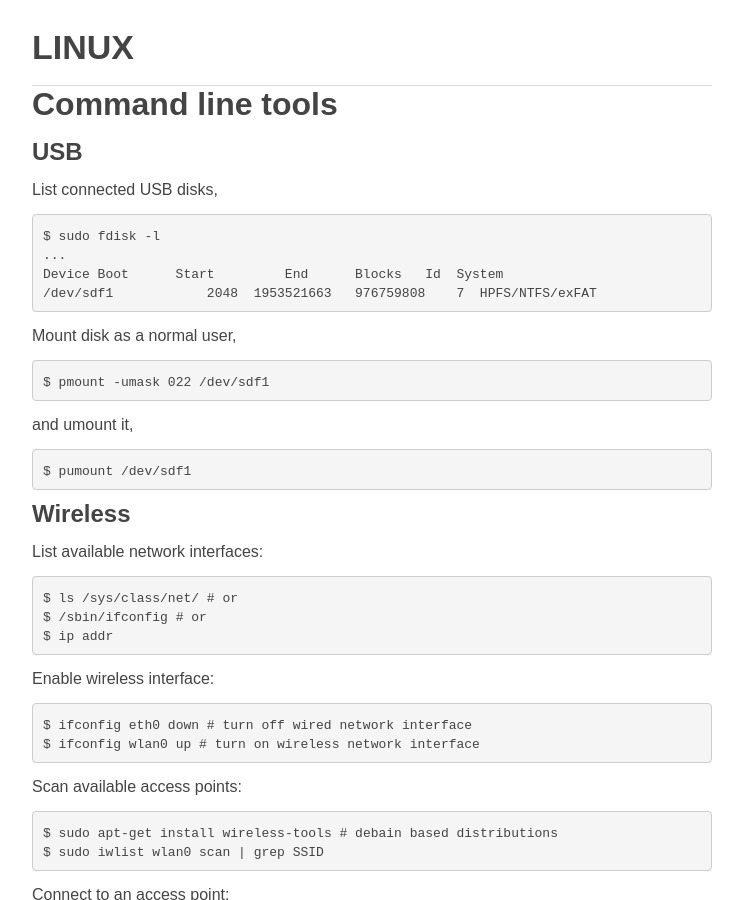
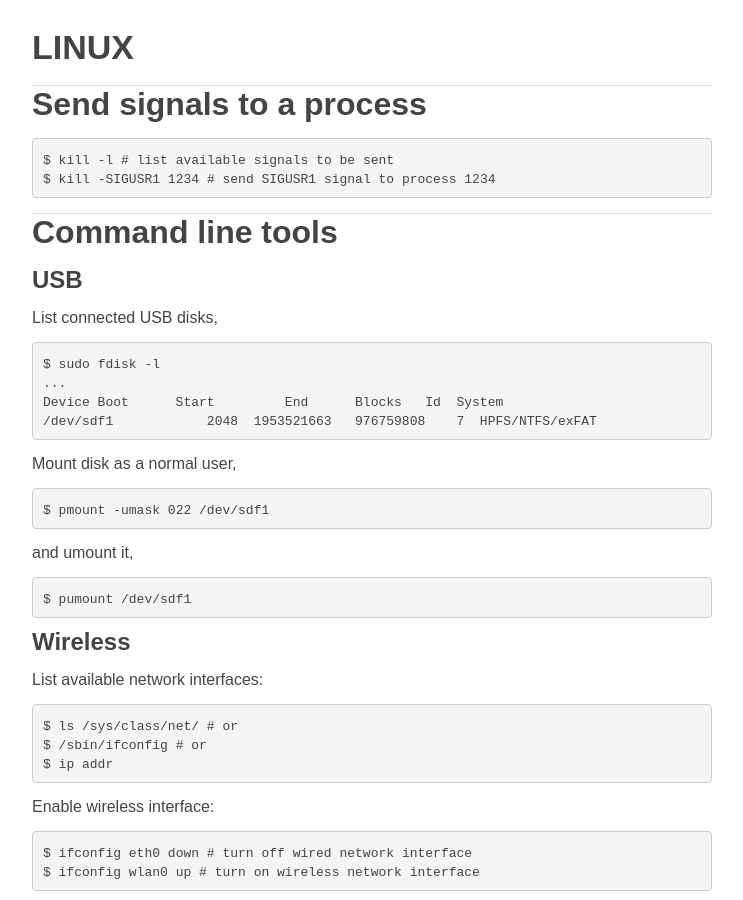
Before and after one commit to jintonic/jintonic.github.io, a Jekyll site: the page built from cs/linux/index.md, in a window 1280 px wide and 900 px high. Shown: the whole window, without its empty margins (268-1011 px from the left). Built offline with Jekyll 4.4.1, drawn with Linux system fonts in a browser that asks for light colours; comment, search, counter and statistics services are not loaded.

Commit message:
add send unix signal

```diff
--- a/cs/linux/index.md
+++ b/cs/linux/index.md
@@ -3,6 +3,14 @@
 category: cs
 title: linux
 ---
+
+Send signals to a process
+=========================
+
+~~~bash
+$ kill -l # list available signals to be sent
+$ kill -SIGUSR1 1234 # send SIGUSR1 signal to process 1234
+~~~
 
 Command line tools
 ==================
```
